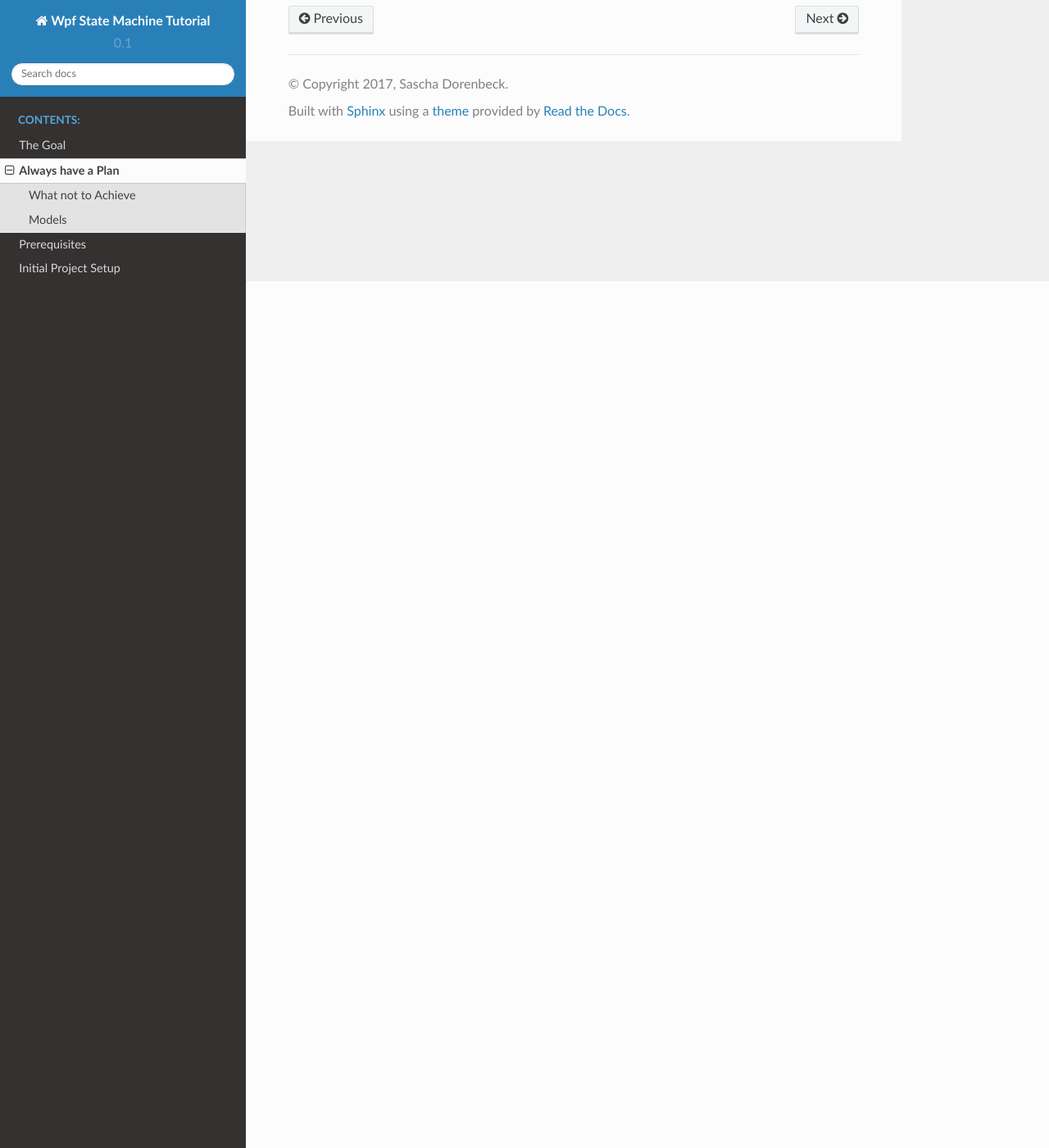
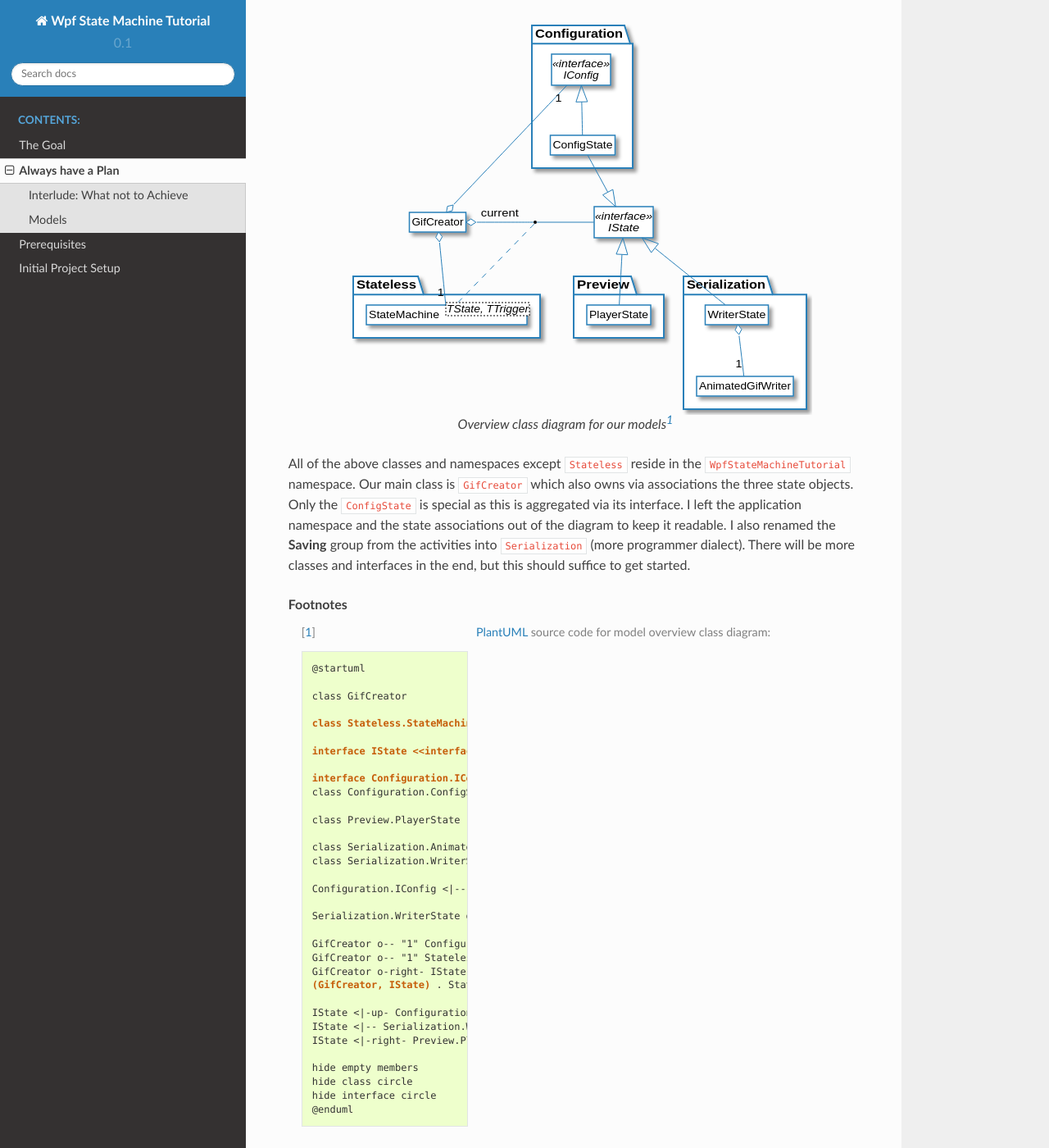
Before and after one commit to parsd/wpf-state-machine-tutorial, a Sphinx documentation site: the page built from doc/source/plan.rst, in a window 1280 px wide and 1400 px high, scrolled down 1057 px. Shown: the whole window at 82% size. Built offline with Sphinx 7.4.7 and the Read the Docs theme 2.0.0, drawn with Linux system fonts in a browser that asks for light colours; some of the changed text lies outside the part shown.

Commit message:
Added first go on model design.

```diff
--- a/doc/source/plan.rst
+++ b/doc/source/plan.rst
@@ -39,6 +39,54 @@ After this quick brain storming session we can prepare and incorporate failure i
 Models
 ======
 
+.. figure:: /images/model_overview.svg
+   :align: center
+
+   Overview class diagram for our models\ [#model-cd]_
+
+All of the above classes and namespaces except ``Stateless`` reside in the ``WpfStateMachineTutorial`` namespace. Our main class is ``GifCreator`` which also owns via associations the three state objects. Only the ``ConfigState`` is special as this is aggregated via its interface. I left the application namespace and the state associations out of the diagram to keep it readable. I also renamed the **Saving** group from the activities into ``Serialization`` (more programmer dialect). There will be more classes and interfaces in the end, but this should suffice to get started.
+
+.. rubric:: Footnotes
+
+.. [#model-cd] PlantUML_ source code for model overview class diagram:
+
+   .. code-block:: doscon
+
+      @startuml
+
+      class GifCreator
+
+      class Stateless.StateMachine<TState, TTrigger>
+
+      interface IState <<interface>>
+
+      interface Configuration.IConfig <<interface>>
+      class Configuration.ConfigState
+
+      class Preview.PlayerState
+
+      class Serialization.AnimatedGifWriter
+      class Serialization.WriterState
+
+      Configuration.IConfig <|-- Configuration.ConfigState
+
+      Serialization.WriterState o-- "1" Serialization.AnimatedGifWriter
+
+      GifCreator o-- "1" Configuration.IConfig
+      GifCreator o-- "1" Stateless.StateMachine
+      GifCreator o-right- IState : current
+      (GifCreator, IState) . Stateless.StateMachine
+
+      IState <|-up- Configuration.ConfigState
+      IState <|-- Serialization.WriterState
+      IState <|-right- Preview.PlayerState
+
+      hide empty members
+      hide class circle
+      hide interface circle
+      @enduml
+
+.. _PlantUML: http://plantuml.com/
 
 .. |br| raw:: html
 
```
Also changed, not shown: other parts of doc/source/plan.rst (+3 -3 lines), doc/source/images/model_overview.svg (added).
